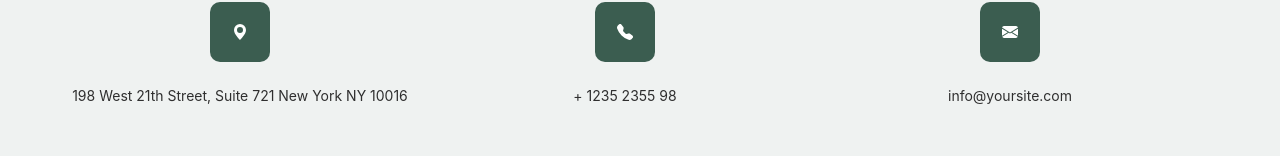
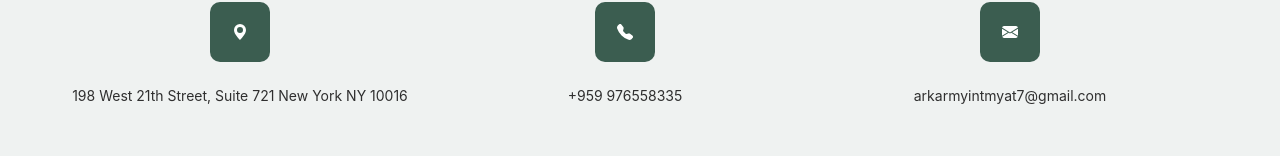
Before and after one commit to arkarmyintmyat71/Standing-desk, a plain HTML site: page contact.html in a window 1280 px wide. Shown: the part 796-952 px from the top of the page. Drawn offline with Linux system fonts and the light colour scheme.

Commit message:
chage contact

```diff
--- a/contact.html
+++ b/contact.html
@@ -84,7 +84,7 @@
 											</svg>
 										</div>
 										<div class="text">
-											<p>+ 1235 2355 98</p>
+											<p>+959 976558335</p>
 										</div>
 									</div>
 								</div>
@@ -96,7 +96,7 @@
 											</svg>
 										</div>
 										<div class="text">
-											<p>info@yoursite.com</p>
+											<p>arkarmyintmyat7@gmail.com</p>
 										</div>
 									</div>
 
```
